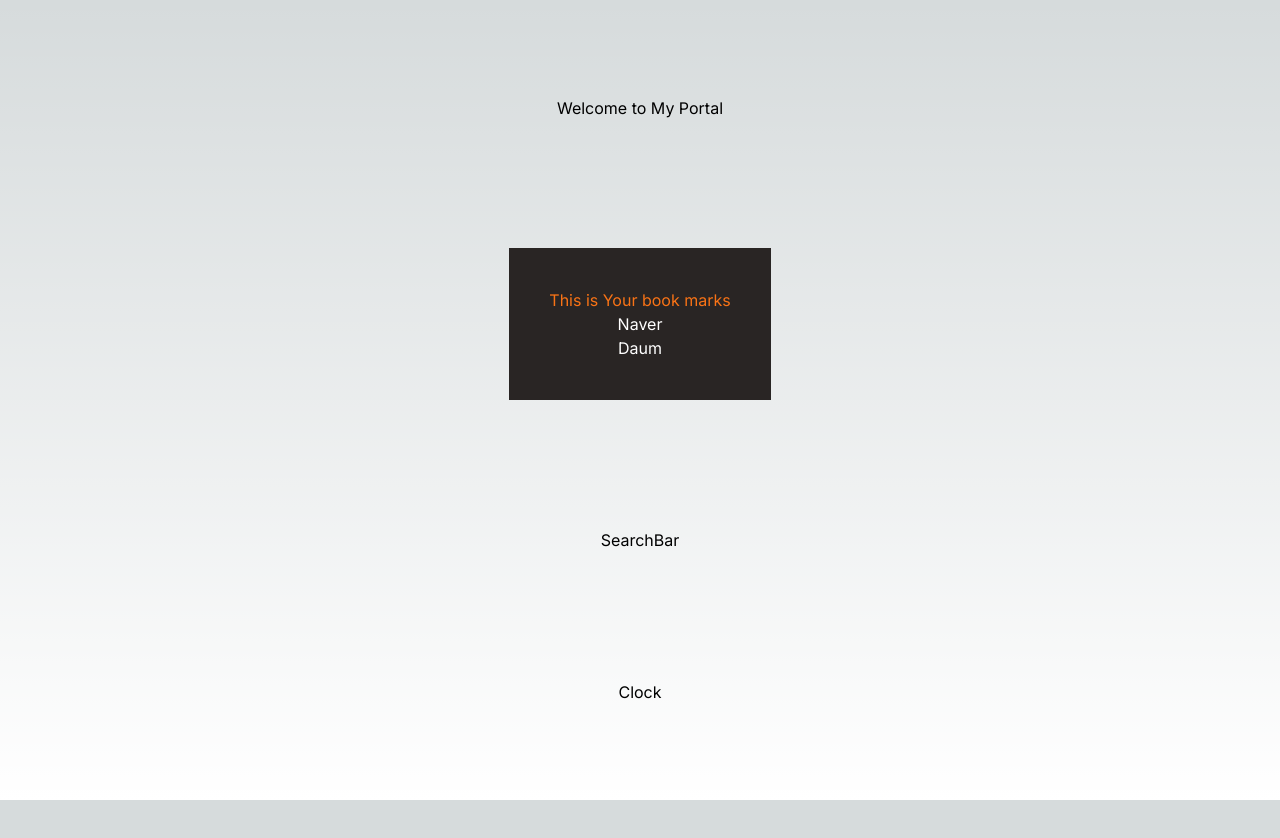
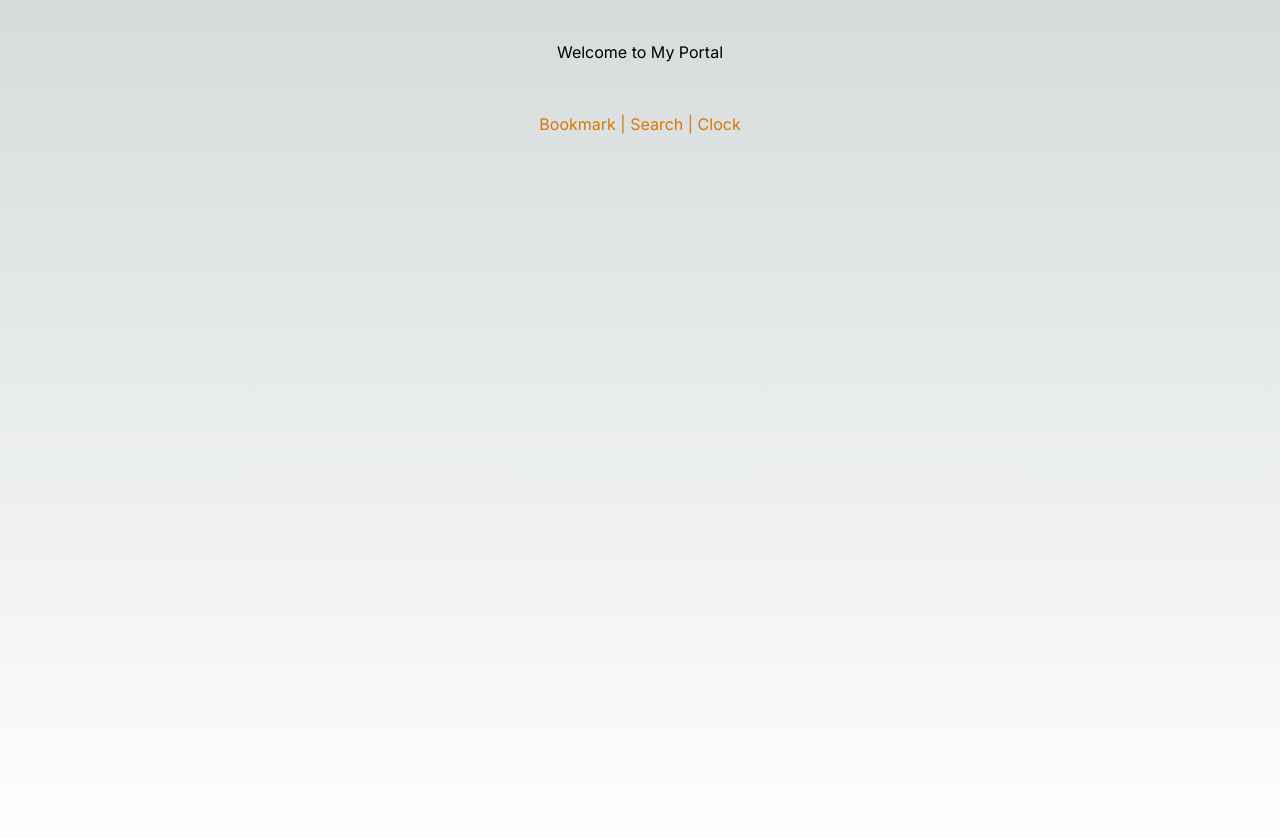
Before and after one commit to reill87/my-portal, a Next.js app: page / in a window 1280 px wide. Shown: the top 838 px of the page. Before the commit the page ends 800 px from the top, so only its background shows below. Built offline with nearby package versions, Linux system fonts and the light colour scheme.

Commit message:
set default layout

```diff
--- /dev/null
+++ b/app/bookmark/page.tsx
@@ -0,0 +1,6 @@
+import Bookmarks from '@/components/Bookmark/Bookmarks';
+import Image from 'next/image';
+
+export default function Home() {
+  return <Bookmarks />;
+}
--- /dev/null
+++ b/app/clock/page.tsx
@@ -0,0 +1,3 @@
+export default function Home() {
+  return <></>;
+}
--- a/app/layout.tsx
+++ b/app/layout.tsx
@@ -1,6 +1,7 @@
 import type { Metadata } from 'next';
 import { Inter } from 'next/font/google';
 import './globals.css';
+import Link from 'next/link';
 
 const inter = Inter({ subsets: ['latin'] });
 
@@ -16,7 +17,17 @@ export default function RootLayout({
 }) {
   return (
     <html lang='en'>
-      <body className={inter.className}>{children}</body>
+      <body className={inter.className}>
+        <h1 className='text-center mt-10'>Welcome to My Portal</h1>
+        <main className='flex min-h-screen flex-col items-center p-12'>
+          <nav className='text-amber-600 w-full text-center mb-10'>
+            <Link href='/bookmark'>Bookmark</Link>&nbsp;|&nbsp;
+            <Link href='/search'>Search</Link>&nbsp;|&nbsp;
+            <Link href='/clock'>Clock</Link>
+          </nav>
+          {children}
+        </main>
+      </body>
     </html>
   );
 }
--- a/app/page.tsx
+++ b/app/page.tsx
@@ -1,13 +1,5 @@
-import Bookmarks from '@/components/Bookmark/Bookmarks';
 import Image from 'next/image';
 
 export default function Home() {
-  return (
-    <main className='flex min-h-screen flex-col items-center justify-between p-24'>
-      <h1>Welcome to My Portal</h1>
-      <Bookmarks />
-      <div>SearchBar</div>
-      <div>Clock</div>
-    </main>
-  );
+  return <div></div>;
 }
--- /dev/null
+++ b/app/search/page.tsx
@@ -0,0 +1,3 @@
+export default function Home() {
+  return <></>;
+}
--- a/components/Bookmark/Bookmarks.tsx
+++ b/components/Bookmark/Bookmarks.tsx
@@ -13,12 +13,14 @@ function Bookmarks() {
   ];
 
   return (
-    <div className='p-10 flex-col justify-center bg-stone-800 text-orange-500'>
+    <div className='p-10 flex-col justify-center bg-stone-800 text-orange-500 w-full'>
       <h2>This is Your book marks</h2>
       {bookMarkList.map(({ title, url }) => {
         return (
-          <div key={url} className='text-white text-center'>
-            <a href={url}>{title}</a>
+          <div key={url} className='text-white text-left'>
+            <a href={url} target='_blank'>
+              {title}
+            </a>
           </div>
         );
       })}
```
